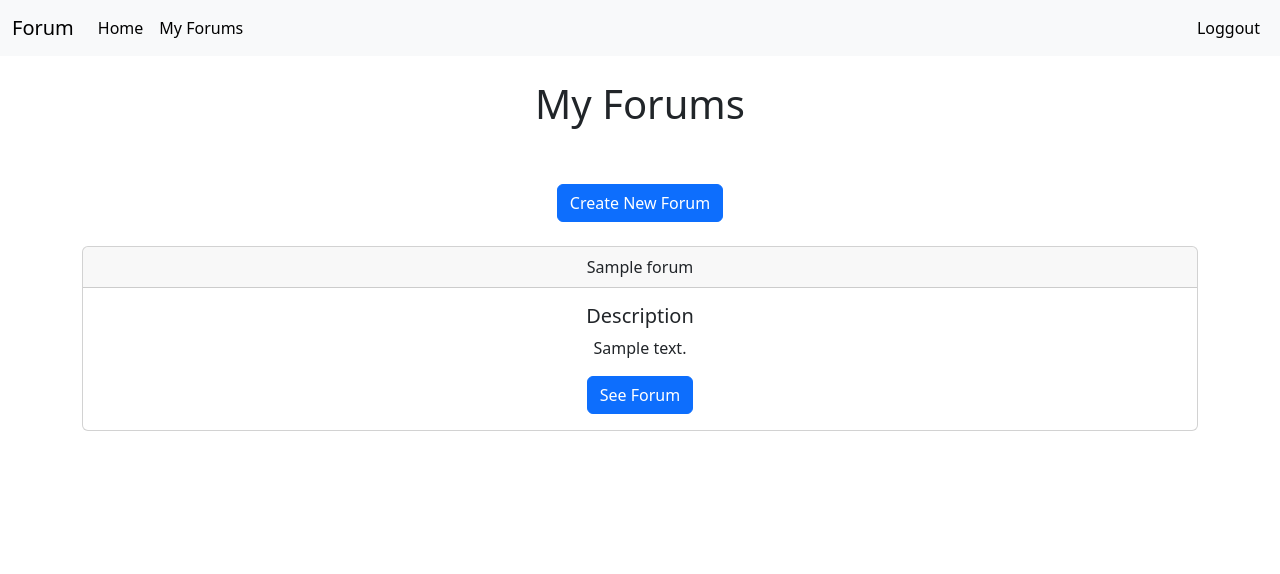
After one commit to whoami13579/forum, a Flask app: page /1/forums in a window 1280 px wide. The commit adds this page. Shown: the top 574 px of the page. Run offline with Flask 3, Linux system fonts and the light colour scheme; a user stored in the database is signed in; tables that the repository leaves empty hold one stand-in row (values such as "Sample post").

Commit message:
add my forums page

```diff
--- a/website/templates/base.html
+++ b/website/templates/base.html
@@ -21,6 +21,11 @@
         <ul class="navbar-nav me-auto mb-2 mb-lg-0">
           <li class="nav-item">
             <a class="nav-link active" aria-current="page" href="/home">Home</a>
+          </li>
+          <li>
+            {% if user.is_authenticated %}
+                <a class="nav-link active" aria-current="page" href="/{{user.user_id}}/forums">My Forums</a>
+            {% endif %}
           </li>
         </ul>
         <!-- <form class="d-flex" role="search">
--- /dev/null
+++ b/website/templates/my_forums.html
@@ -0,0 +1,43 @@
+{% extends "base.html" %}
+{% block title %}My Forums{% endblock %}
+{% block content %}
+<style>
+    .brief {
+    overflow: hidden;
+    display: -webkit-box;
+    -webkit-line-clamp: 3;
+    -webkit-box-orient: vertical;
+    }
+</style>
+<div align="center">
+    <h1>My Forums</h1>
+    <br>
+    <br>
+    {% if user.is_authenticated %}
+        <a class="btn btn-primary" href="/new-forum">Create New Forum</a>
+    {% endif %}
+    <br>
+    <br>
+
+    {% for forum in forums %}
+        <div class="card">
+            <div class="card-header">
+            {{ forum.name }}
+            </div>
+            <div class="card-body">
+            <h5 class="card-title">Description</h5>
+            <p class="card-text brief">{{ forum.description }}</p>
+            <a href="/forum/{{ forum.forum_id }}" class="btn btn-primary">See Forum</a>
+            </div>
+        </div>
+        <br>
+        <br>
+      {% endfor %}
+      <br>
+      <br>
+      <br>
+      <br>
+    {% if user.is_authenticated %}
+    {% endif %}
+</div>
+{% endblock %}
--- a/website/views.py
+++ b/website/views.py
@@ -101,3 +101,8 @@ def delete_forum(forum_id):
 
     flash("You can't delete this forum.", category="error")
     return redirect(url_for("views.homne"))
+
+@views.route("/<user_id>/forums")
+@login_required
+def my_forums(user_id):
+    return render_template("my_forums.html", user=current_user, forums=current_user.forums)
```
